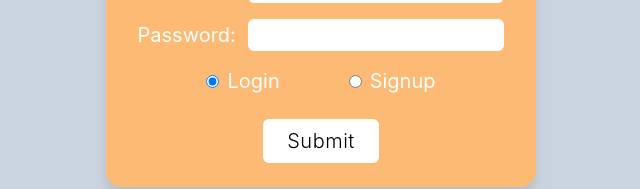
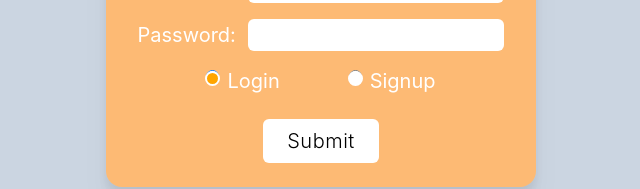
Before and after one commit to ARS1337/starterKit, a React (Create React App) app: page / in a window 1280 px wide. Shown: the part 327-516 px from the top of the page, without its empty margins (319-959 px from the left). Built offline with nearby package versions, Linux system fonts and the light colour scheme.

Commit message:
css change

```diff
--- a/src/App.css
+++ b/src/App.css
@@ -1,3 +1,31 @@
 @tailwind base;
 @tailwind components;
 @tailwind utilities;
+
+input[type='radio']:after {
+    width: 15px;
+    height: 15px;
+    border-radius: 15px;
+    top: -2px;
+    left: -1px;
+    position: relative;
+    background-color: #ffffff;
+    content: '';
+    display: inline-block;
+    visibility: visible;
+    border: 2px solid white;
+}
+
+input[type='radio']:checked:after {
+    width: 15px;
+    height: 15px;
+    border-radius: 15px;
+    top: -2px;
+    left: -1px;
+    position: relative;
+    background-color: #ffa500;
+    content: '';
+    display: inline-block;
+    visibility: visible;
+    border: 2px solid white;
+}
```
